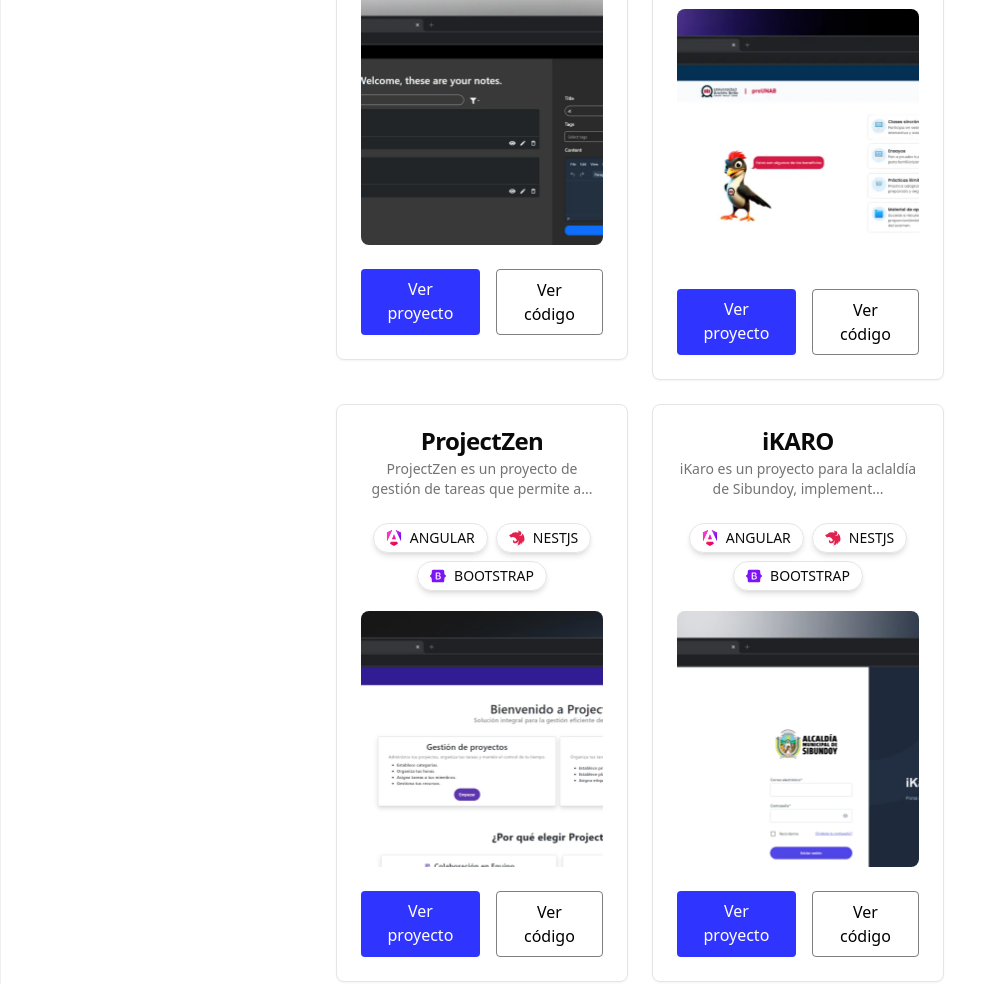
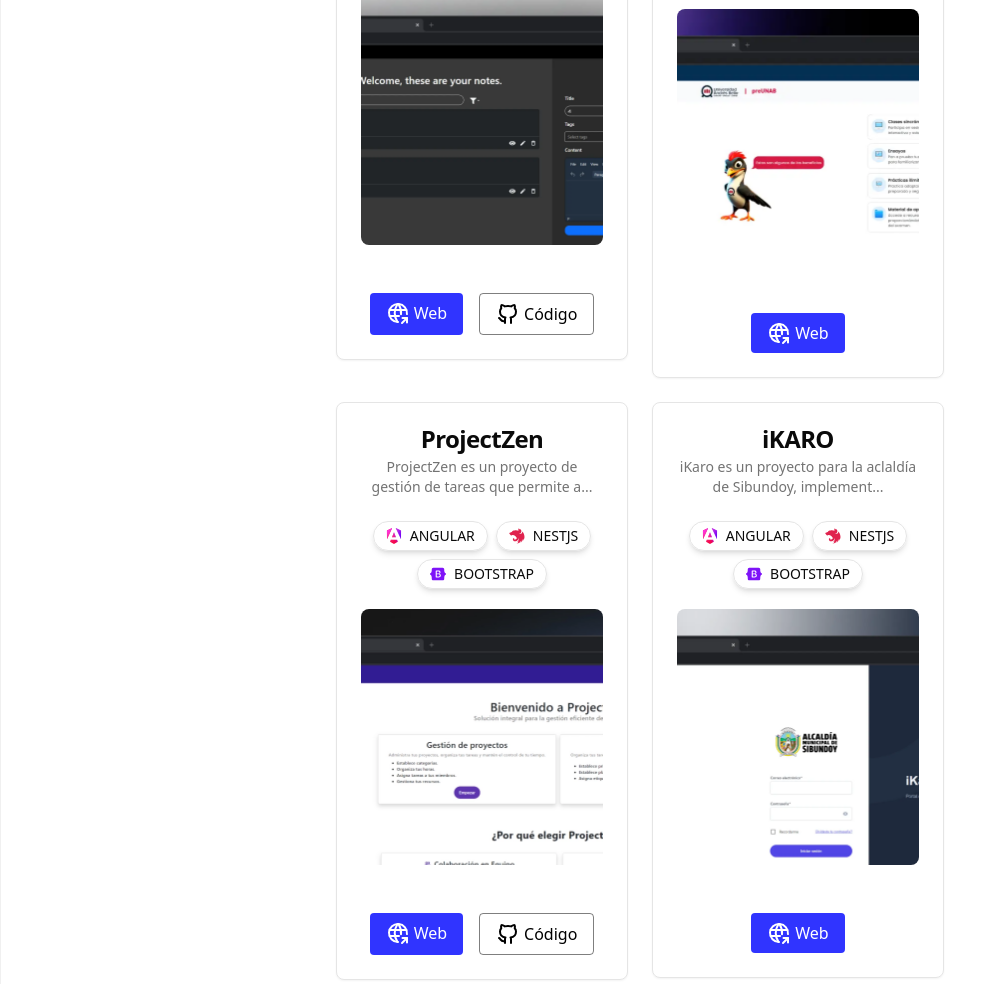
Before and after one commit to JhefersonCh/porfolio, an Astro site: page / in a window 1280 px wide. Shown: the part 1244-2228 px from the top of the page, without its empty margins (0-1006 px from the left). Built offline with nearby package versions, Linux system fonts and the light colour scheme; Astro itself is replaced by a stand-in of ours; animation ran at ten frames a second.

Commit message:
Updated: redirect buttons

```diff
--- /dev/null
+++ b/src/components/icons/GitHub.jsx
@@ -0,0 +1,22 @@
+const GitHub = (props) => {
+  return (
+    <svg
+      xmlns="http://www.w3.org/2000/svg"
+      width="24"
+      height="24"
+      viewBox="0 0 24 24"
+      fill="none"
+      stroke="currentColor"
+      strokeWidth="2"
+      strokeLinecap="round"
+      strokeLinejoin="round"
+      className="icon icon-tabler icons-tabler-outline icon-tabler-brand-github"
+      {...props}
+    >
+      <path stroke="none" d="M0 0h24v24H0z" fill="none" />
+      <path d="M9 19c-4.3 1.4 -4.3 -2.5 -6 -3m12 5v-3.5c0 -1 .1 -1.4 -.5 -2c2.8 -.3 5.5 -1.4 5.5 -6a4.6 4.6 0 0 0 -1.3 -3.2a4.2 4.2 0 0 0 -.1 -3.2s-1.1 -.3 -3.5 1.3a12.3 12.3 0 0 0 -6.2 0c-2.4 -1.6 -3.5 -1.3 -3.5 -1.3a4.2 4.2 0 0 0 -.1 3.2a4.6 4.6 0 0 0 -1.3 3.2c0 4.6 2.7 5.7 5.5 6c-.6 .6 -.6 1.2 -.5 2v3.5" />
+    </svg>
+  );
+};
+
+export default GitHub;
--- /dev/null
+++ b/src/components/icons/World.jsx
@@ -0,0 +1,28 @@
+const World = (props) => {
+  return (
+    <svg
+      xmlns="http://www.w3.org/2000/svg"
+      width="24"
+      height="24"
+      viewBox="0 0 24 24"
+      fill="none"
+      stroke="currentColor"
+      strokeWidth="2"
+      strokeLinecap="round"
+      strokeLinejoin="round"
+      className="icon icon-tabler icons-tabler-outline icon-tabler-world-share"
+      {...props}
+    >
+      <path stroke="none" d="M0 0h24v24H0z" fill="none" />
+      <path d="M20.94 13.045a9 9 0 1 0 -8.953 7.955" />
+      <path d="M3.6 9h16.8" />
+      <path d="M3.6 15h9.4" />
+      <path d="M11.5 3a17 17 0 0 0 0 18" />
+      <path d="M12.5 3a16.991 16.991 0 0 1 2.529 10.294" />
+      <path d="M16 22l5 -5" />
+      <path d="M21 21.5v-4.5h-4.5" />
+    </svg>
+  );
+};
+
+export default World;
--- a/src/components/react/ProjectCard.tsx
+++ b/src/components/react/ProjectCard.tsx
@@ -24,6 +24,8 @@ import { useEffect, useState } from 'react';
 import '../../assets/index.css';
 import PhotoSlider from './PhotoSlider';
 import { PROJECTS } from '@/constants/const';
+import World from '../icons/World';
+import GitHub from '../icons/GitHub';
 
 export function ProjectCard({ id }: { id: number }) {
   const [mounted, setMounted] = useState(false);
@@ -101,25 +103,29 @@ export function ProjectCard({ id }: { id: number }) {
             </div>
           </CardContent>
           <CardFooter className="justify-center">
-            <div className="flex flex-row gap-4">
+            <div className="flex justify-center gap-4 mt-6">
               <a
-                className="bg-[#3034ff] hover:bg-blue-800 hover:scale-105 font-medium py-2 px-4 rounded text-white transition-all duration-300"
+                className="bg-[#3034ff] hover:bg-blue-800 hover:scale-105 font-medium py-2 px-4 rounded text-white transition-all duration-300 flex flex-row gap-1"
                 href={project.link}
                 target="_blank"
                 rel="noopener noreferrer"
                 onClick={(e) => e.stopPropagation()}
               >
-                Ver proyecto
+                <World />
+                Web
               </a>
+              {project.github && (
                 <a
                   href={project.github}
                   target="_blank"
                   rel="noopener noreferrer"
-                className="dark:border-purple-600 border rounded flex items-center font-medium px-4 py-2 dark:hover:bg-purple-600 transition-all dark:text-white duration-300 hover:scale-105 border-black/50 text-black hover:bg-black/50 hover:text-white"
+                  className="dark:border-purple-600 border rounded items-center font-medium px-4 py-2 dark:hover:bg-purple-600 transition-all dark:text-white duration-300 hover:scale-105 border-black/50 text-black hover:bg-black/50 hover:text-white flex flex-row gap-1"
                   onClick={(e) => e.stopPropagation()}
                 >
-                Ver código
+                  <GitHub />
+                  Código
                 </a>
+              )}
             </div>
           </CardFooter>
         </Card>
@@ -146,23 +152,27 @@ export function ProjectCard({ id }: { id: number }) {
           </div>
           <div className="flex justify-center gap-4 mt-6">
             <a
-              className="bg-[#3034ff] hover:bg-blue-800 hover:scale-105 font-medium py-2 px-4 rounded text-white transition-all duration-300"
+              className="bg-[#3034ff] hover:bg-blue-800 hover:scale-105 font-medium py-2 px-4 rounded text-white transition-all duration-300 flex flex-row gap-1"
               href={project.link}
               target="_blank"
               rel="noopener noreferrer"
               onClick={(e) => e.stopPropagation()}
             >
-              Ver proyecto
+              <World />
+              Web
             </a>
+            {project.github && (
               <a
                 href={project.github}
                 target="_blank"
                 rel="noopener noreferrer"
-              className="dark:border-purple-600 border rounded flex items-center font-medium px-4 py-2 dark:hover:bg-purple-600 transition-all dark:text-white duration-300 hover:scale-105 border-black/50 text-black hover:bg-black/50 hover:text-white"
+                className="dark:border-purple-600 border rounded items-center font-medium px-4 py-2 dark:hover:bg-purple-600 transition-all dark:text-white duration-300 hover:scale-105 border-black/50 text-black hover:bg-black/50 hover:text-white flex flex-row gap-1"
                 onClick={(e) => e.stopPropagation()}
               >
-              Ver código
+                <GitHub />
+                Código
               </a>
+            )}
           </div>
         </div>
       </DialogContent>
--- a/src/constants/const.ts
+++ b/src/constants/const.ts
@@ -80,8 +80,8 @@ export const PROJECTS: Project[] = [
     title: 'NotesHub',
     description:
       'NotesHub es un proyecto para la gestión de notas personales, donde se pueden crear, editar y eliminar notas. Manejando el estado, prioridad, categorías y más características. \n\n NotesHub fue desarrollado con React, Express, Sequalize, Tailwind y JavaScript durante aproximadamente 3 semanas, para la Universidad, y se desplegó en Vercel.',
-    link: 'https://www.google.com',
-    github: 'https://www.github.com',
+    link: 'https://mynotehub.vercel.app/auth',
+    github: 'https://github.com/JhefersonCh/notes_app_frontend',
     contribution:
       'Realicé todo el desarrollo, tanto frontend como backend, este era un proyecto universitario, siendo el lider del equipo de desarrollo, tuve que enseñar y explicar el uso de ciertas tecnologías, como React, Express, Sequalize, Tailwind y JavaScript. \n Realicé la base de datos, desplegué el proyecto, tanto base de datos, backend y frontend, y realicé la documentación del proyecto.',
     gallery: [
@@ -110,8 +110,7 @@ export const PROJECTS: Project[] = [
     title: 'PreUNAB',
     description:
       'PreUNAB es un proyecto universitario que permite a los estudiantes de la UNAB realizar sus ensayos, prácticas y otros. Los docentes de la UNAB pueden acceder a este proyecto para monitorear el avance de sus estudiantes.',
-    link: 'https://www.google.com',
-    github: 'https://www.github.com',
+    link: 'https://preunab-dev.unab.cl/',
     contribution:
       'Me encargué primeramente del módulo de registro, procedí a realizar contribuciones en ciertos módulos privados tanto para el rol de administrador, superadministrador, estudiantes y docentes. \n Luego se me encargó el rol de fullstack, donde se me dió por tarea particionar la base de datos, realizar autorías de ciertas tablas en la misma, y realizar el módulo de preguntas frecuentes. \n Finalmente, se me entregó la mayor parte de la ciber seguridad, añadiendo rate limits, reCaptcha, autenticacion de rol por endpoints, entre otras funciones.',
     gallery: [
@@ -132,8 +131,8 @@ export const PROJECTS: Project[] = [
     title: 'ProjectZen',
     description:
       'ProjectZen es un proyecto de gestión de tareas que permite a los usuarios crear, editar y eliminar tareas. También permite a los usuarios crear y editar proyectos, y asignar tareas a los miembros del equipo. ProjectZen nació como un proyecto universitario, fue desarrollado con Angular, NestJs, TypeOrm, Bootstrap y TypeScript durante aproximadamente 3 meses, y se desplegó en Netlify.',
-    link: 'https://www.google.com',
-    github: 'https://www.github.com',
+    link: 'https://project-zen.netlify.app/',
+    github: 'https://github.com/JhefersonCh/frontend-project-zen',
     contribution:
       'Me encargué de la mayoría del desarrollo, tanto frontend como backend, al ser un proyecto universitario, se me asignó el rol de Scrum Master y lideré el equipo de desarrollo. \n Realicé la base de datos, desplegué el proyecto, tanto base de datos, backend y frontend, y realicé la documentación del proyecto.',
     gallery: [
@@ -174,8 +173,7 @@ export const PROJECTS: Project[] = [
     title: 'iKARO',
     description:
       'iKaro es un proyecto para la aclaldía de Sibundoy, implementada para el manejo de los documentos de contratación de la alcaldía.',
-    link: 'https://www.google.com',
-    github: 'https://www.github.com',
+    link: 'https://clm.test.kamilainnovation.co/',
     contribution:
       'Como desarrollador trainee, en este proyecto aprendí a maquetar a niver de frontend, usar Angular, Bootstrap y otras tecnologías, primeramente se me encargó el módulo de inicio de sesión, luego se me encargó la administración de permisos por rol, procedí a realizar contribuciones en algunos módulos privados, manejo de contratación, proveedores de contratos, solicitantes, entre otros.\n Finalmente, me encargué de algunos de los reportes gráficos en el backend para la visualización de los avances en la contratación y otros aspectos.',
     gallery: [
--- a/src/interfaces/interface.ts
+++ b/src/interfaces/interface.ts
@@ -12,7 +12,7 @@ export interface Project {
   title: string;
   description: string;
   link: string;
-  github: string;
+  github?: string;
   gallery: {
     src: string;
     alt: string;
--- a/src/pages/index.astro
+++ b/src/pages/index.astro
@@ -8,7 +8,7 @@ import '../assets/globals.css';
 import About from '@/components/astro/About.astro';
 import Tornado from '@/components/astro/Tornado.astro';
 import SocialPill from '@/components/astro/SocialPill.astro';
-import GitHubIcon from '@/components/icons/GitHub.astro';
+import GitHub from '@/components/icons/GitHub';
 import LinkedInIcon from '@/components/icons/LinkedIn.astro';
 import Mail from '@/components/icons/Mail.astro';
 ---
@@ -80,7 +80,7 @@ import Mail from '@/components/icons/Mail.astro';
           <Mail class="size-7" />
         </SocialPill>
         <SocialPill href="https://github.com/JhefersonCh">
-          <GitHubIcon class="size-7" />
+          <GitHub className="size-7" />
         </SocialPill>
       </nav>
     </div>
```
Also changed, not shown: src/components/icons/GitHub.astro (deleted, +0 -16 lines). Lines whose indentation alone changed are shown as unchanged.
